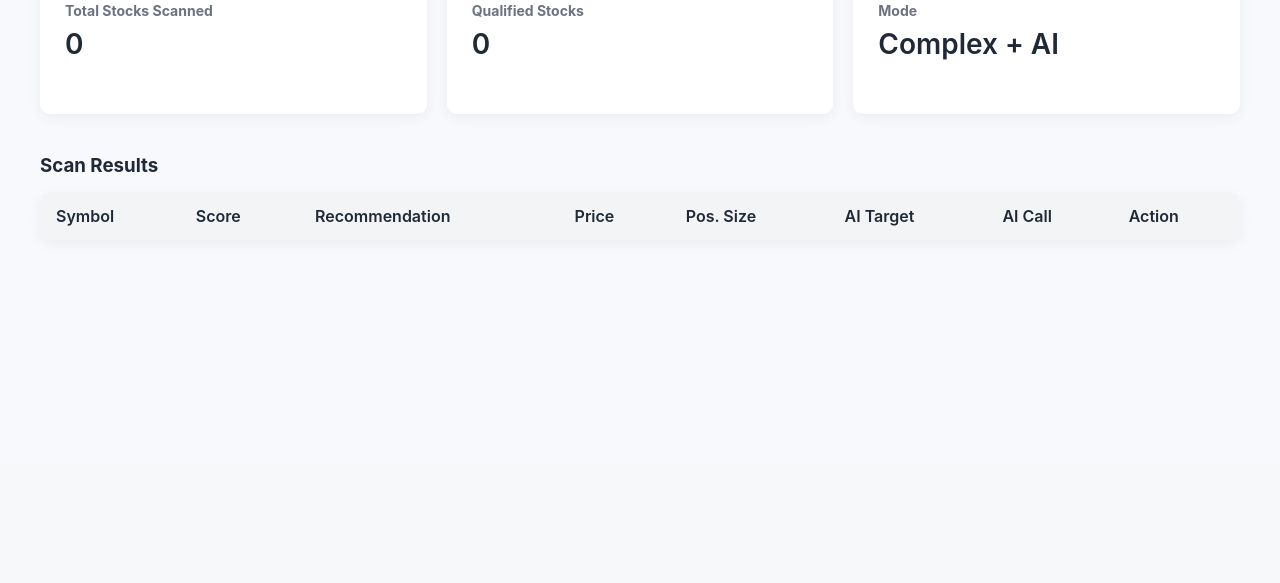
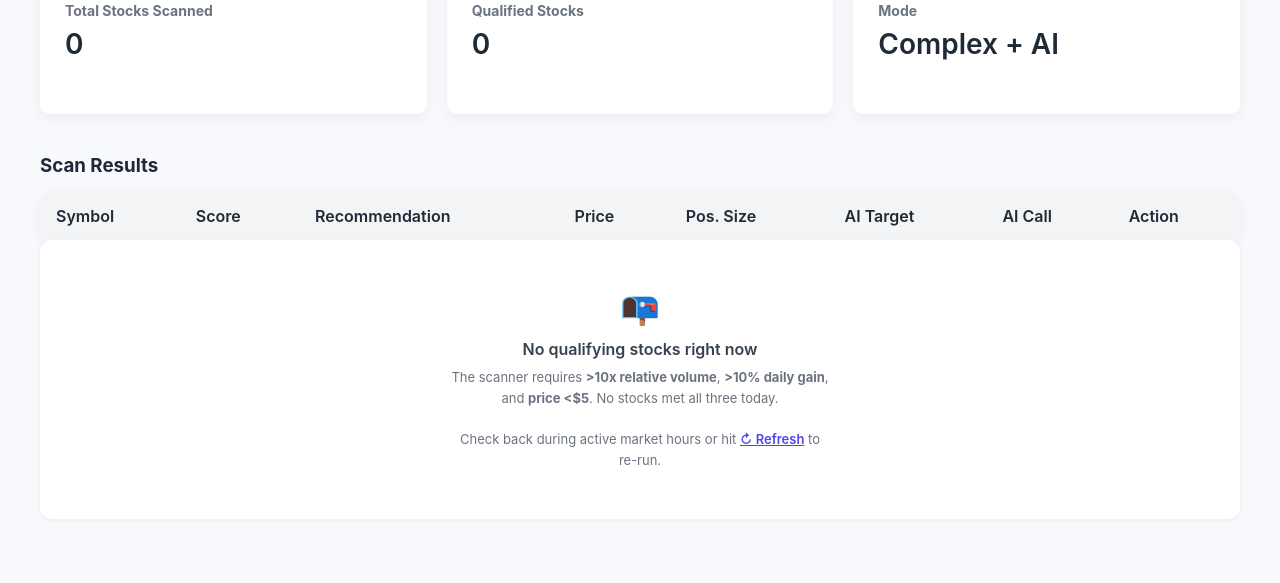
Before and after one commit to mboerner32/ai_trading_mvp, a FastAPI app: page /dashboard in a window 1280 px wide. Shown: the part 337-920 px from the top of the page. Before the commit the page ends 563 px from the top, so only its background shows below. Run offline with FastAPI, Linux system fonts and the light colour scheme; a user stored in the database is signed in; data comes from the database, SQL or seed files in the repository; data that the repository does not hold is empty.

Commit message:
add empty state when scan returns no qualifying stocks
Shows a clear message explaining the scan criteria and links to Refresh.
Previously the page was silently blank when no stocks met the filters.

Co-Authored-By: Claude Sonnet 4.6 <noreply@anthropic.com>

```diff
--- a/templates/index.html
+++ b/templates/index.html
@@ -1052,6 +1052,22 @@
     </div>
     <!-- ===== End mobile cards ===== -->
 
+    {% if not results %}
+    <div style="text-align:center; padding:48px 20px; background:white; border-radius:12px;
+                box-shadow:0 1px 4px rgba(0,0,0,0.06); margin-bottom:24px; color:#6b7280;">
+        <div style="font-size:32px; margin-bottom:12px;">📭</div>
+        <div style="font-size:16px; font-weight:600; color:#374151; margin-bottom:8px;">No qualifying stocks right now</div>
+        <div style="font-size:13px; max-width:380px; margin:0 auto; line-height:1.6;">
+            The scanner requires <strong>&gt;10x relative volume</strong>, <strong>&gt;10% daily gain</strong>, and <strong>price &lt;$5</strong>. No stocks met all three today.
+            <br><br>
+            Check back during active market hours or hit
+            <a href="/dashboard?mode={{ mode }}&refresh=1"
+               style="color:#4f46e5; font-weight:600;">↻ Refresh</a>
+            to re-run.
+        </div>
+    </div>
+    {% endif %}
+
     <!-- ===== Near-Miss Watchlist ===== -->
     {% if near_misses %}
     <div style="margin-top:32px; background:white; border-radius:10px;
```
